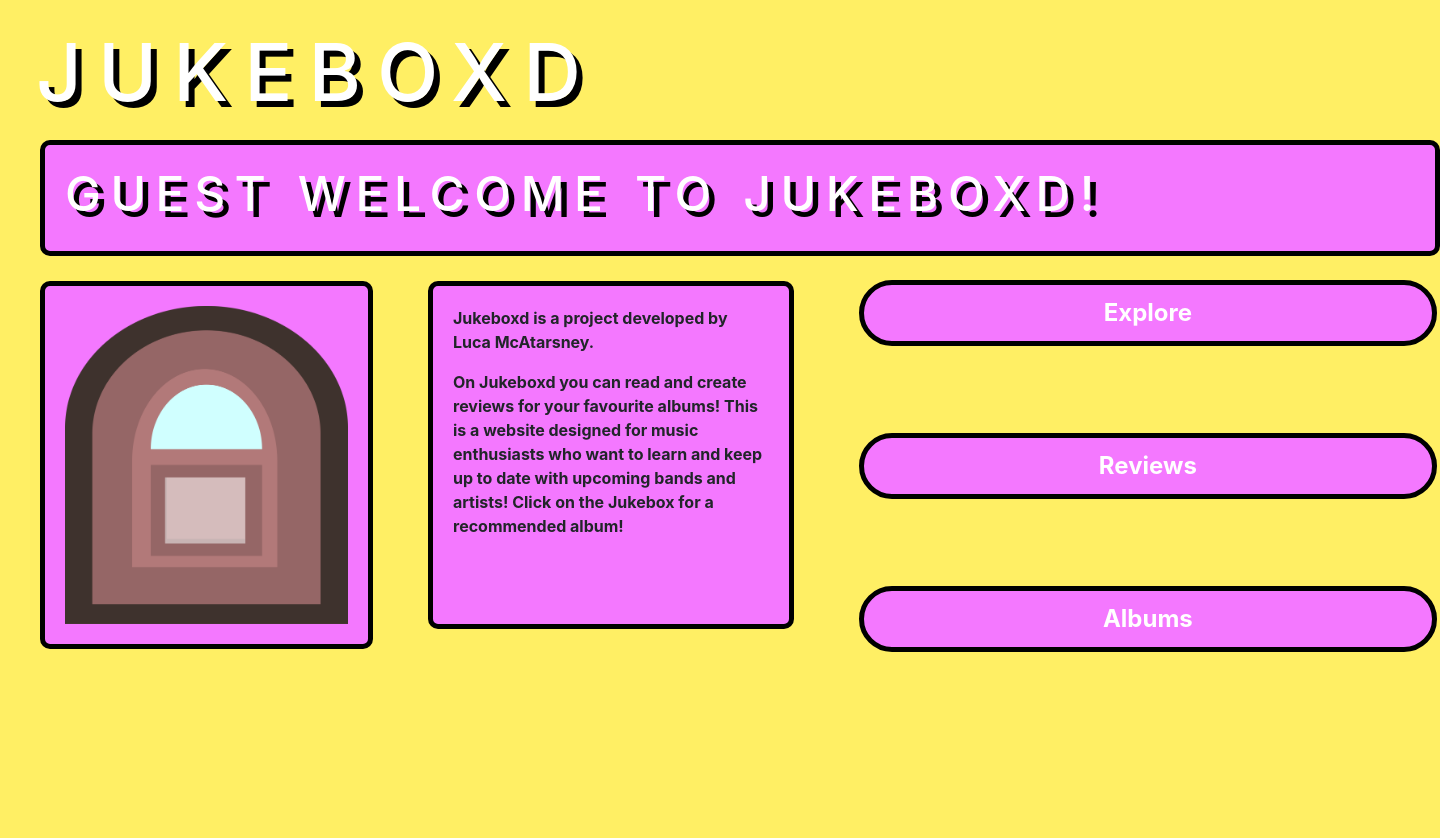
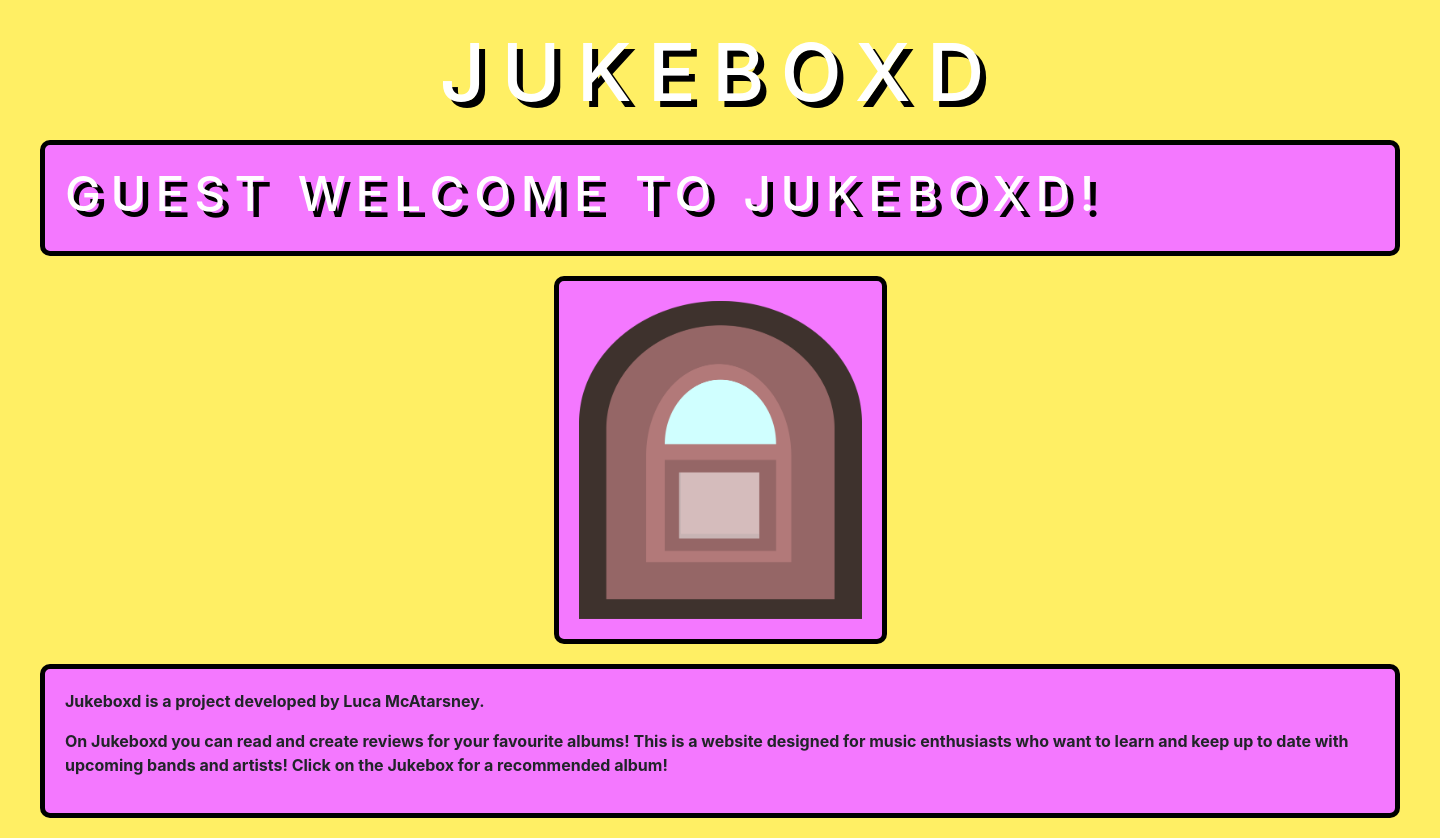
Before and after one commit to Lucamc414/Jukeboxd, a Flask app: page / in a window 1440 px wide. Shown: the part 86-924 px from the top of the page. Before the commit the page ends 738 px from the top, so only its background shows below. Run offline with Flask 3, Linux system fonts and the light colour scheme; some libraries are stand-ins or nearby versions; some web fonts are replaced.

Commit message:
pre pylingt

```diff
--- a/app/forms.py
+++ b/app/forms.py
@@ -11,8 +11,6 @@ class reviewForm(FlaskForm):
     choicesList =[]
     with app.app_context():
         albumsList = [album.title for album in models.Albums.query.all()]
-        # print(albumsList)
-        # choicesList = [(album, album) for album in albumsList]
 
         for album in albumsList:
             #get artist of album
--- a/app/static/style.css
+++ b/app/static/style.css
@@ -15,12 +15,6 @@ body {
     font-family: 'Inter', sans-serif;
     font-weight: bold;
 
-}
-
-.profile-picture {
-
-    height: 60px;
-    width: 60px;
 }
 
 .navbar {
@@ -92,20 +86,40 @@ img {
   padding: 20px;
   margin: 20px;
   position: relative;
-
 }
 
 .data-panel2 {
   background-color: #F478FF;
   border: 5px solid black;
   border-radius: 10px;
-    padding: 20px;
+  /* padding: 20px; */
   margin: 20px;
   position: relative;
   display: flex;
   flex-direction: column;
   align-items: stretch;
   width: 100%;
+}
+
+  .data-panel2 {
+    padding: 20px;
+    padding-right: 20px;
+    text-align: center;
+  }
+
+  .data-panel4 {
+    background-color: #F478FF;
+    border: 5px solid black;
+    border-radius: 10px;
+    padding: 20px;
+    margin: 20px;
+    position: relative;
+  }
+
+  @media (max-width: 768px) {
+    .data-panel2 {
+      padding: 10px;
+    }
   }
 
   .data-panel:hover {
@@ -120,7 +134,6 @@ img {
   }
 
 .review-box {
-    height: 200px;
     width: 100%;
 }
 
@@ -154,11 +167,11 @@ th {
     color: white;
 }
 
-tr:nth-child(even) {
+tr:nth-child(odd) {
     background-color: #F478FF;
 }
 
-tr:nth-child(odd) {
+tr:nth-child(even) {
     background-color: #FFFFFF;
 }
 
@@ -166,14 +179,16 @@ tr:nth-child(odd) {
     border: 5px solid black;
     border-radius: 10px;
     padding: 20px;
-    margin: 5px;
+    margin: 0px;
     position:relative;
     background-color: #F478FF;
-    max-width: 100%; /* Set the maximum width to 100% */
+    max-width: 30%;
     height: auto;
     width: 30%;
 
 }
+
+
 
 .jukebox:hover {
   cursor: pointer;
@@ -182,8 +197,8 @@ tr:nth-child(odd) {
 .container {
     width: 100%;
     display: flex;
-    margin-left: 0px;
-    /* justify-content: flex-start;  */
+    justify-content: center;
+    align-items: center;
 }
 
 .left-div, .right-div {
@@ -198,13 +213,13 @@ tr:nth-child(odd) {
 
   .add-album-container {
     display: flex;
-    align-items: center; /* Vertically center the items */
+    align-items: center;
   }
 
 
   .search-container {
     display: flex;
-    align-items: center; /* Vertically center the items */
+    align-items: center;
     margin-bottom: 10px;
   }
 
@@ -216,22 +231,6 @@ tr:nth-child(odd) {
 .container {
   display: flex;
   align-items: flex-start;
-}
-
-.left-panel {
-  flex: 1;
-}
-
-.middle-panel {
-  flex: 1;
-}
-
-.right-panel {
-  flex: 1;
-  display: flex;
-  flex-direction: column;
-  align-items: flex-start;
-  justify-content: flex-start;
 }
 
 .button {
@@ -261,10 +260,6 @@ tr:nth-child(odd) {
   margin-top: 5px;
   margin-left: 50px;
   padding-bottom: 70px;
-  /* position: relative; */
-  /* display: flex; */
-  /* flex-direction: column;
-  align-items: stretch; */
   width: 100%;
 }
 
@@ -272,3 +267,7 @@ tr:nth-child(odd) {
   font-family: 'Inter', sans-serif;
   font-weight: bold;
 }
+
+.heading-centre{
+  text-align: center;
+}
--- a/app/templates/albums.html
+++ b/app/templates/albums.html
@@ -7,16 +7,12 @@
 </p>
 
 <div class="search-container">
-
   <input type="text" id="album-search"class="form-control searchbar" placeholder="Search...">
-
 </div>
 
 
 <div class="add-album-container">
-
   <input class="button spanning-button" type="button" value="Add Album" onclick="addAlbum()">
-
 </div>
 
 <div>
@@ -39,6 +35,4 @@
 </div>
 </div>
 
-
-
 {% endblock %}
--- a/app/templates/explore.html
+++ b/app/templates/explore.html
@@ -12,7 +12,6 @@
   <div>
     <h3>{{review.title}} by {{review.username}}</h3>
     <p class ="rating">{{review.rating}}/5</p>
-    <!-- <button class="button" type="button" value="Delete" onclick="editReview()"></button>   -->
   </div>
   <p> Album: {{review.album}}</p>
   <p> By {{review.artist}}</p>
--- a/app/templates/home.html
+++ b/app/templates/home.html
@@ -1,57 +1,19 @@
 {% extends "base.html" %}
 {% block content %}
 
-<h1 class="px-3">Jukeboxd</h1>
+<h1 class="px-3 heading-centre">Jukeboxd</h1>
 
-<div class="data-panel2">
+<div class="data-panel4">
   <h3>{{username}} welcome to jukeboxd! </h3>
 </div>
 
 <div class="container">
-
-  <img src="{{ url_for('static', filename='jukeboxMade.png') }}" class="jukebox" alt="jukebox" onclick="jukebox('{{album}}', '{{artist}}', '{{bestGenre}}')">
-
-  <div class="data-panel3">
-
-      <p>Jukeboxd is a project developed by Luca McAtarsney.</p>
-      <p>On Jukeboxd you can read and create reviews for your favourite albums! This is a website designed for music enthusiasts who want to learn and keep up to date with upcoming bands and artists! Click on the Jukebox for a recommended album!</p>
-
-  </div>
-    <div class="container">
-      <div class="right-panel">
-        <input class="button vertical" type="button" value="Explore" onclick="refresh()">
-        <input class="button vertical" type="button" value="Reviews" onclick="refresh()">
-        <input class="button vertical" type="button" value="Albums" onclick="refresh()">
-      </div>
-    </div>
-
-
-</div>
-<!-- <h1 class="px-3">Jukeboxd</h1>
-
-<div class="data-panel2">
-  <div>
-    <h3>{{username}} welcome to jukeboxd! </h3>
-  </div>
+  <img src="{{ url_for('static', filename='jukeboxMade.png') }}" class="jukebox" alt="a jukebox that if clicked will give you a recommendedation" onclick="jukebox('{{album}}', '{{artist}}', '{{bestGenre}}')">
 </div>
 
-<div class="container">
-
-  <img src="{{ url_for('static', filename='jukeboxMade.png') }}" class="jukebox" alt="jukebox" onclick="jukebox('{{album}}', '{{artist}}', '{{bestGenre}}')">
-
-  <div class="data-panel2">
-
-        <p>Jukeboxd is a project developed by Luca McAtarsney.</p>
-        <p>On Jukeboxd you can read and create reviews for your favourite albums! This is a website designed for music
-           enthusiasts who wants to learn and keep up to date with upcoming bands and artists! Click on the Jukebox for a recommended album!</p>
-
-  </div>
-
-  <input class="button" type="button" value="See more reviews" onclick="refresh()">
-  <input class="button" type="button" value="See more reviews" onclick="refresh()">
-  <input class="button" type="button" value="See more reviews" onclick="refresh()">
-</div> -->
-
-<!-- <input class="button" type="button" value="New Review" onclick="newReview()"> -->
+<div class="data-panel4">
+  <p>Jukeboxd is a project developed by Luca McAtarsney.</p>
+  <p>On Jukeboxd you can read and create reviews for your favourite albums! This is a website designed for music enthusiasts who want to learn and keep up to date with upcoming bands and artists! Click on the Jukebox for a recommended album!</p>
+</div>
 
 {% endblock %}
--- a/app/templates/newAlbum.html
+++ b/app/templates/newAlbum.html
@@ -30,7 +30,7 @@
         </div>
     </div>
 
-    <input class="button" type="submit" value="Submit">
+    <input class="button spanning-button" type="submit" value="Submit">
 
 </form>
 
--- a/app/templates/reviews.html
+++ b/app/templates/reviews.html
@@ -13,7 +13,6 @@
   <div>
     <h3>{{review.title}} by {{review.username}}</h3>
     <p class ="rating">{{review.rating}}/5</p>
-    <!-- <button class="button" type="button" value="Delete" onclick="editReview()"></button>   -->
   </div>
   <p> Album: {{review.album}}</p>
   <p> By {{review.artist}}</p>
--- a/app/views.py
+++ b/app/views.py
@@ -8,9 +8,6 @@ from werkzeug.security import generate_password_hash, check_password_hash
 from werkzeug.utils import secure_filename
 from flask import Flask
 import random
-import os
-import tkinter as tk
-from tkinter import messagebox
 from collections import Counter
 from collections import defaultdict
 from operator import attrgetter
```
Also changed, not shown: app/static/functionality.txt (deleted, +0 -15 lines), app/static/jukebox.png (deleted), app/static/profile.png (deleted), app/static/vinyl.png (deleted). Lines whose indentation alone changed are shown as unchanged.
